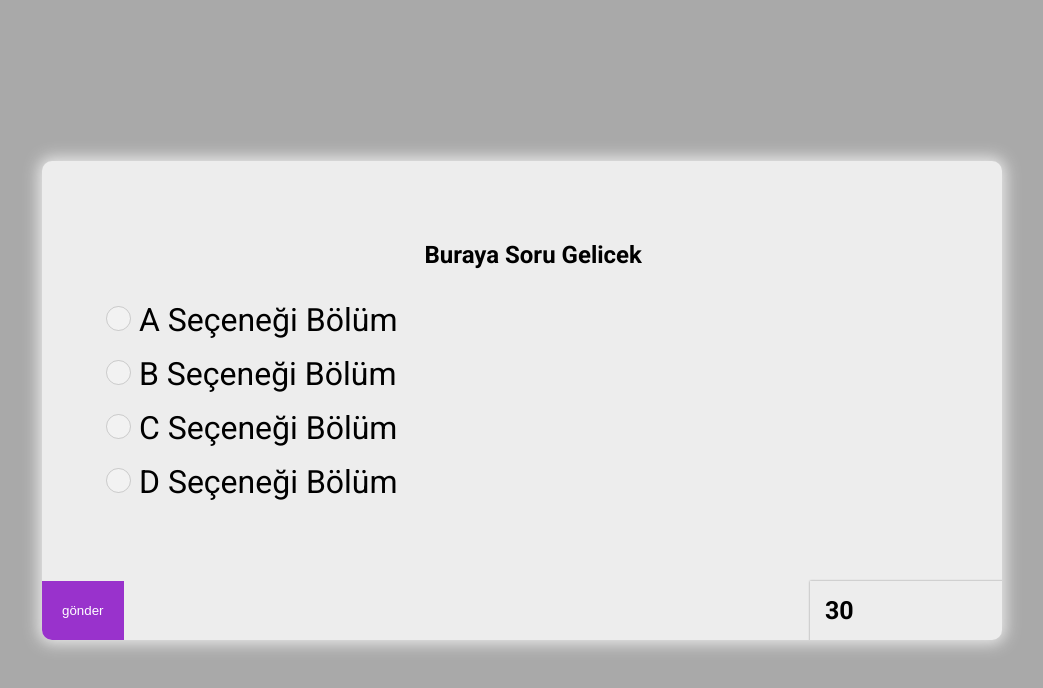
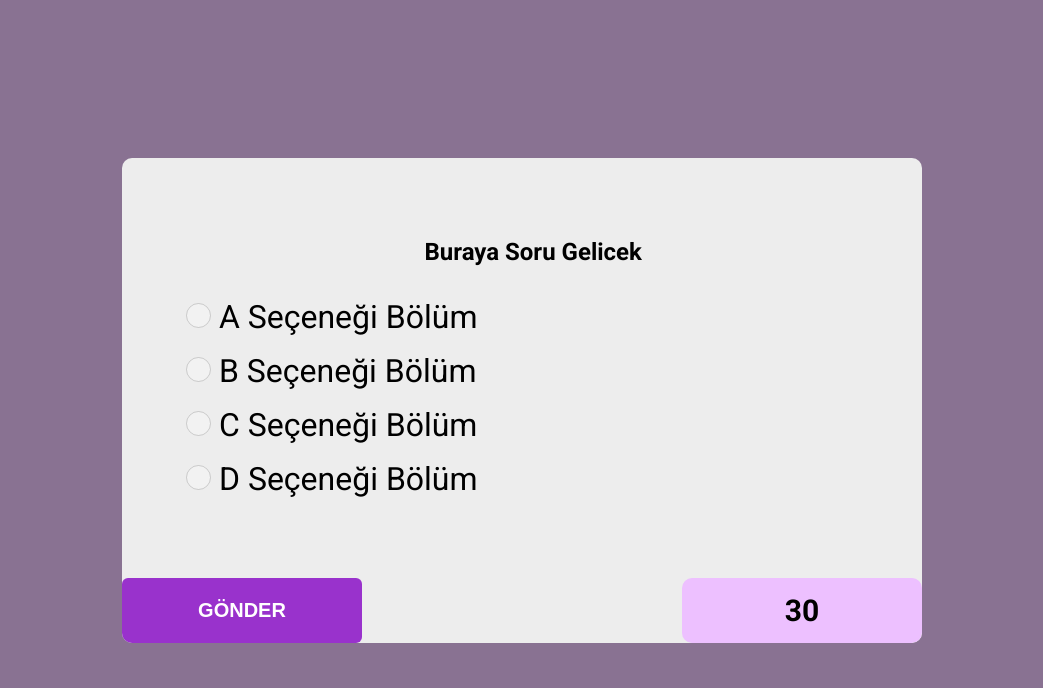
Before and after one commit to ZeynepTezcan/Baykar_JS_Quiz_Calismasi, a plain HTML site: page index.html in a window 1280 px wide. Shown: the whole page, without its empty margins (118-1161 px from the left). Drawn offline with Linux system fonts and the light colour scheme; no server answers.

Commit message:
SON YÜKLEME

```diff
--- a/index.html
+++ b/index.html
@@ -34,9 +34,9 @@
             </ul>
         </div>
         <div style="display: flex; justify-content: space-between;">
-                <button  style="padding: 20px;" id="sendButton">gönder</button>
-        <div style="padding: 15px; box-shadow: 2px 2px 2px 2px #00000060; width: 20%;">
-        <div class="timer" id="timer" style="font-size: 25px;font-weight: 600;">30</div>
+                <button  style="padding: 20px;" id="sendButton">GÖNDER</button>
+        <div class="time">
+        <div class="timer" id="timer">30</div>
        </div>
 
     </div>
@@ -46,6 +46,8 @@
         <table id="result-table">
             <thead>
                 <tr>
+                    <th>Id</th>
+                    <th>Sorular</th>
                     <th>Seçilen Cevaplar</th>
                 </tr>
             </thead>
--- a/script.js
+++ b/script.js
@@ -54,6 +54,7 @@ function soruGetir(){
     deger++;
     ids.innerText=siradakiSoruIds.id+"-";
     mevcutSoru.innerText=siradakiSoruIcerigi.title;
+
     let kelimeler = siradakiSoruIcerigi.title.split(" ");
     labelA.textContent = kelimeler[0];
     labelB.textContent = kelimeler[1];
@@ -62,6 +63,16 @@ function soruGetir(){
     countdown = 30;
     timer.textContent = countdown;
     timer.style.color = "black";
+
+    if(sira > 26) {
+      clearInterval(interval);
+      document.getElementById('results').style.display = 'block';
+        goruntulemeAlani.innerHTML = `
+            <h2>Sınavı tamamladınız</h2>
+            <button onclick="location.reload()">Yeniden Başla</button>
+
+        `
+    }
 }
 function timeFonksiyon(){
 
@@ -140,10 +151,15 @@ gonderButonu.addEventListener('click', () =>{
 
   function displayResults() {
     const secilenMetin = secimiAl();
+
     let tableBody = document.getElementById('result-table').querySelector('tbody');
     for (let i = sira-1; i < sira; i++) {
         let row = tableBody.insertRow();
         let cell1 = row.insertCell(0);
-        cell1.textContent = secilenMetin;
+        let cell2 = row.insertCell(1);
+        let cell3 = row.insertCell(2);
+        cell1.textContent = deger;
+        cell2.textContent = mevcutSoru.textContent;
+        cell3.textContent = secilenMetin;
     }
 }
--- a/style.css
+++ b/style.css
@@ -10,16 +10,26 @@ body{
     display:flex;
     align-items: center;
     justify-content: center;
-    background-color: darkgray;
+    background-color: #897292;
     font-family: 'Roboto', sans-serif;
     overflow: hidden;
     height: 100vh;
 }
+.time{
+    padding: 15px;
+    background-color: #edc0ff;
+    width: 30%;
+    border-radius: 10px;
+}
+.timer{
+    text-align: center;
+    font-size: 30px;
+    font-weight: 600;
+}
 #quiz{
-    width: 60rem;
+    width: 50rem;
     background-color: #ededed;
     border-radius: 10px;
-    box-shadow: 0 0 1rem 0.2rem #ededed;
     overflow: hidden;
 }
 .questions{
@@ -55,6 +65,10 @@ button{
     border: none;
     padding: 1rem;
     color: white;
+    width: 30%;
+    border-radius: 6px;
+    font-size: 20px ;
+    font-weight: 600;
 }
 button:hover{
     background-color: rgb(194, 72, 255);
```
